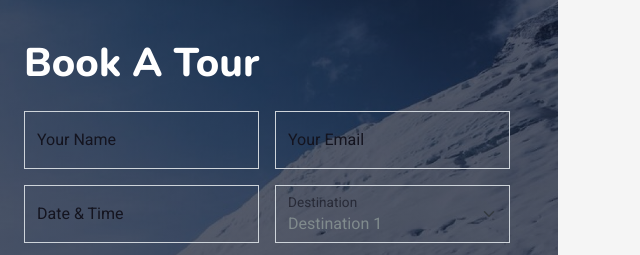
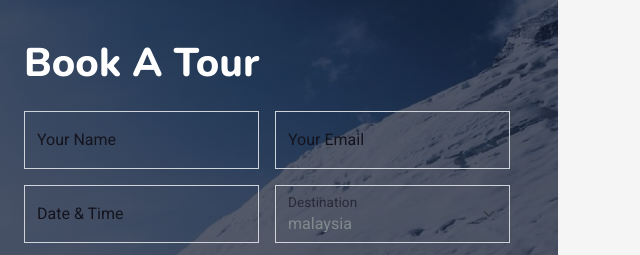
Before and after one commit to Anasputhukkolli/travel, a plain HTML site: page index.html in a window 1280 px wide. Shown: the part 2720-2975 px from the top of the page, 640-1280 px from the left. Drawn offline with nearby package versions, Linux system fonts and the light colour scheme.

Commit message:
Update index.html

```diff
--- a/index.html
+++ b/index.html
@@ -362,9 +362,12 @@
                                 <div class="col-md-6">
                                     <div class="form-floating">
                                         <select class="form-select bg-transparent" id="select1">
-                                            <option value="1">Destination 1</option>
-                                            <option value="2">Destination 2</option>
-                                            <option value="3">Destination 3</option>
+                                            <option value="1">malaysia</option>
+                                            <option value="2">Singapore</option>
+                                            <option value="3">India</option>
+                                            <option value="3">ksa</option>
+                                            <option value="3">Dubai</option>
+                                            <option value="3">japan</option>
                                         </select>
                                         <label for="select1">Destination</label>
                                     </div>
```
